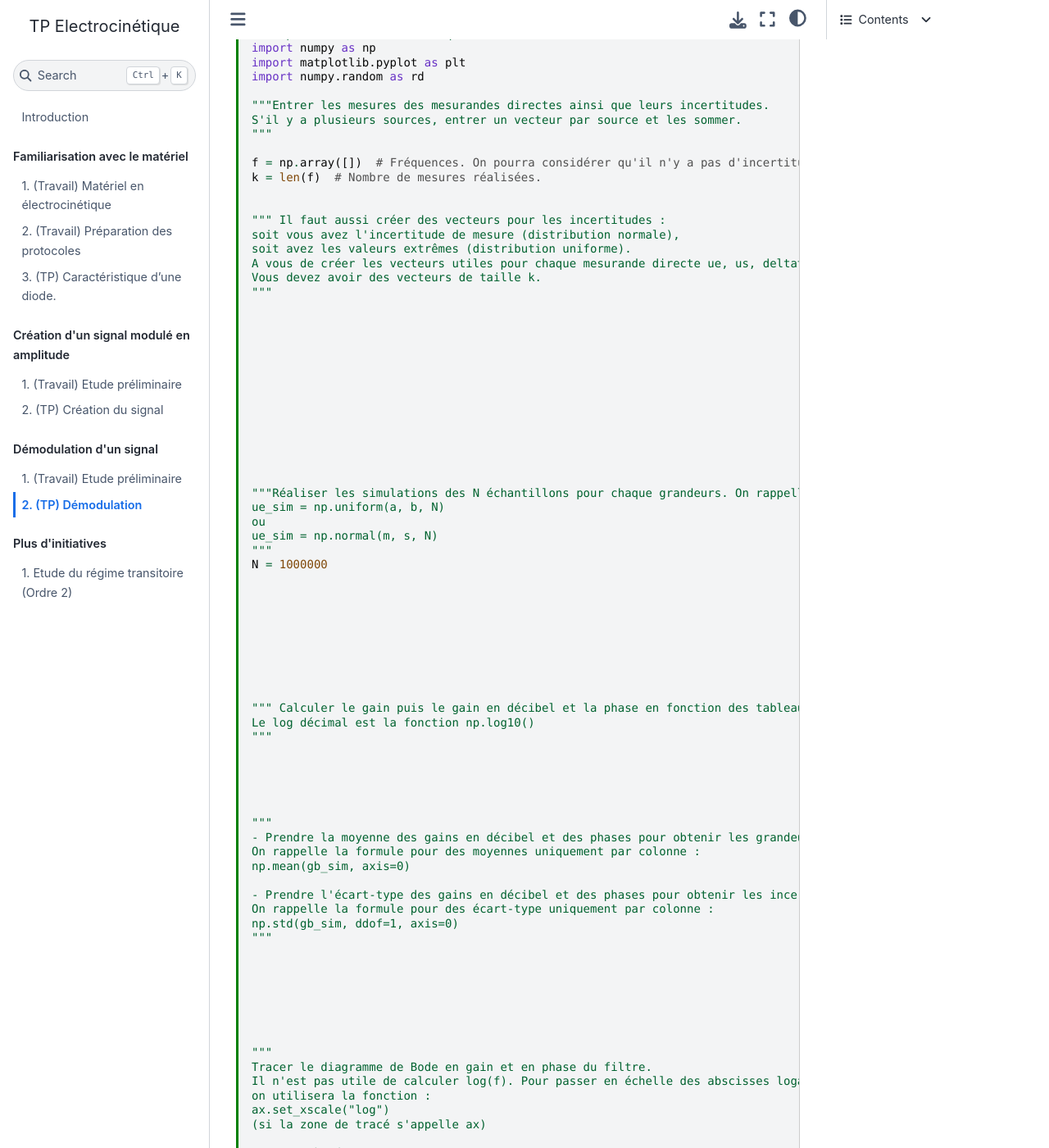
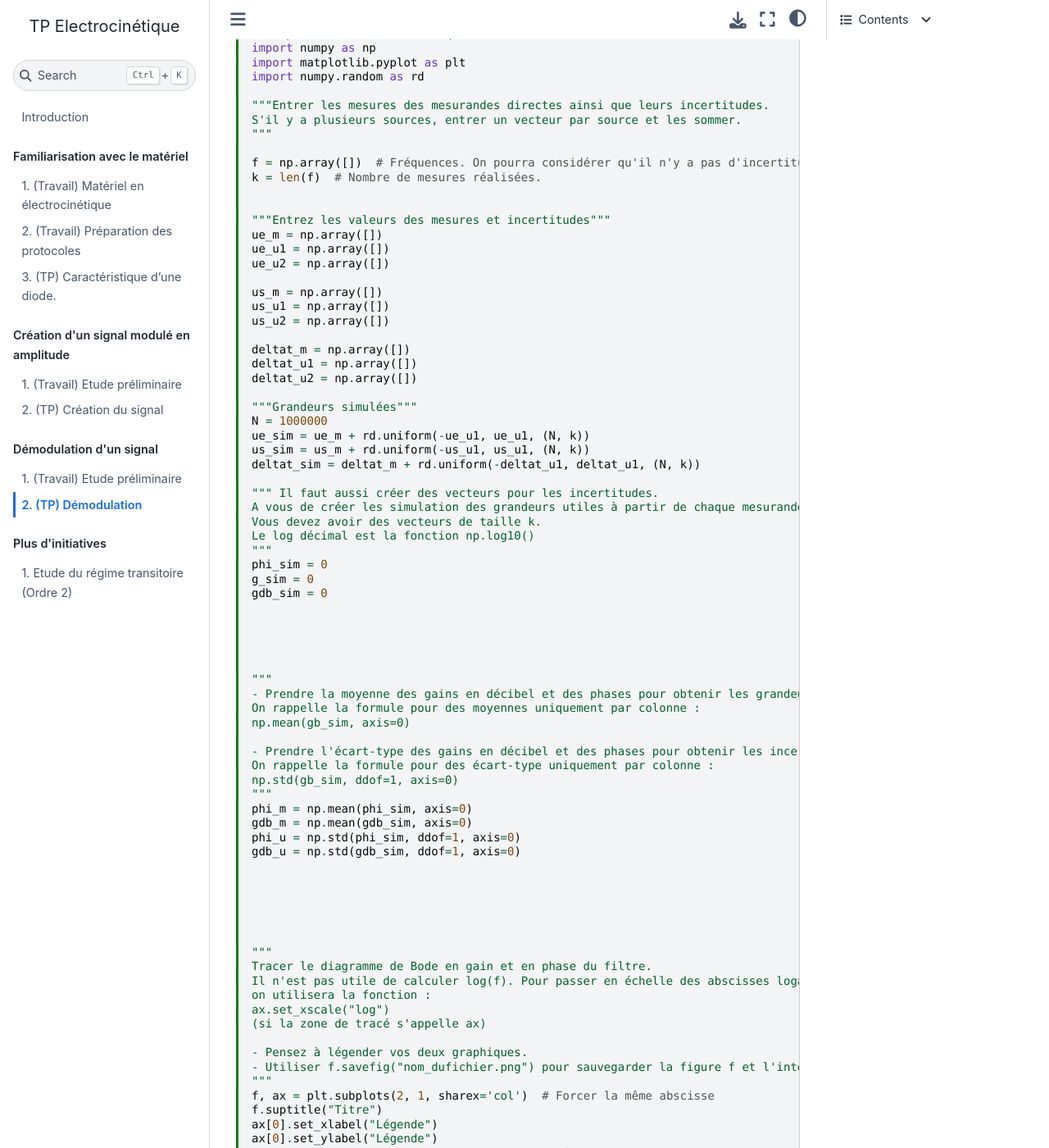
Before and after one commit to pcsi3physiquestan/tp3_electronique_1_sources, a Jupyter Book: the page built from notebook/demod_manip.md, in a window 1280 px wide and 1400 px high, scrolled down 3994 px. Shown: the whole window at 82% size. Built offline with Jupyter Book 1.0.4 settings and Sphinx 7.4.7 and the Sphinx Book theme 1.1.4, drawn with Linux system fonts in a browser that asks for light colours; some of the changed text lies outside the part shown.

Commit message:
Mise à jour des sources

````diff
--- a/notebook/demod_manip.md
+++ b/notebook/demod_manip.md
@@ -130,43 +130,33 @@ f = np.array([])  # Fréquences. On pourra considérer qu'il n'y a pas d'incerti
 k = len(f)  # Nombre de mesures réalisées.
 
 
-""" Il faut aussi créer des vecteurs pour les incertitudes :
-soit vous avez l'incertitude de mesure (distribution normale),
-soit avez les valeurs extrêmes (distribution uniforme).
-A vous de créer les vecteurs utiles pour chaque mesurande directe ue, us, deltat.
+"""Entrez les valeurs des mesures et incertitudes"""
+ue_m = np.array([])
+ue_u1 = np.array([])
+ue_u2 = np.array([])
+
+us_m = np.array([])
+us_u1 = np.array([])
+us_u2 = np.array([])
+
+deltat_m = np.array([])
+deltat_u1 = np.array([])
+deltat_u2 = np.array([])
+
+"""Grandeurs simulées"""
+N = 1000000
+ue_sim = ue_m + rd.uniform(-ue_u1, ue_u1, (N, k))
+us_sim = us_m + rd.uniform(-us_u1, us_u1, (N, k))
+deltat_sim = deltat_m + rd.uniform(-deltat_u1, deltat_u1, (N, k))
+
+""" Il faut aussi créer des vecteurs pour les incertitudes.
+A vous de créer les simulation des grandeurs utiles à partir de chaque mesurande directe ue, us, deltat.
 Vous devez avoir des vecteurs de taille k.
-"""
-
-
-
-
-
-
-
-
-
-
-
-
-
-"""Réaliser les simulations des N échantillons pour chaque grandeurs. On rappelle la création des valeurs simulées quand on a plusieurs mesures :
-ue_sim = np.uniform(a, b, N)
-ou
-ue_sim = np.normal(m, s, N)
-"""
-N = 1000000
-
-
-
-
-
-
-
-
-
-""" Calculer le gain puis le gain en décibel et la phase en fonction des tableaux précédents.
 Le log décimal est la fonction np.log10()
 """
+phi_sim = 0
+g_sim = 0
+gdb_sim = 0
 
 
 
@@ -181,7 +171,10 @@ np.mean(gb_sim, axis=0)
 On rappelle la formule pour des écart-type uniquement par colonne :
 np.std(gb_sim, ddof=1, axis=0)
 """
-
+phi_m = np.mean(phi_sim, axis=0)
+gdb_m = np.mean(gdb_sim, axis=0)
+phi_u = np.std(phi_sim, ddof=1, axis=0)
+gdb_u = np.std(gdb_sim, ddof=1, axis=0)
 
 
 
@@ -198,7 +191,24 @@ ax.set_xscale("log")
 - Pensez à légender vos deux graphiques.
 - Utiliser f.savefig("nom_dufichier.png") pour sauvegarder la figure f et l'intégrer dans votre compte-rendu.
 """
+f, ax = plt.subplots(2, 1, sharex='col')  # Forcer la même abscisse
+f.suptitle("Titre")
+ax[0].set_xlabel("Légende")
+ax[0].set_ylabel("Légende")
+ax[0].errorbar(f, gdb_m, yerr=gdb_u, label="Légende", linestyle="")
+ax[0].legend()
+ax[0].grid()
+ax[0].set_xscale("log")
 
+ax[1].set_xlabel("Légende")
+ax[1].set_ylabel("Légende")
+ax[1].errorbar(f, phi_m, yerr=phi_u, label="Légende", linestyle="")
+ax[1].legend()
+ax[1].grid()
+ax[1].set_xscale("log")
+
+f.tight_layout()  # Amélioration de l'apparence
+plt.show()
 
 
 ```
````
Also changed, not shown: notebook/fam_manip.md (+22 -15 lines), notebook/mod_manip.md (+6 -6 lines), 11 other files.
